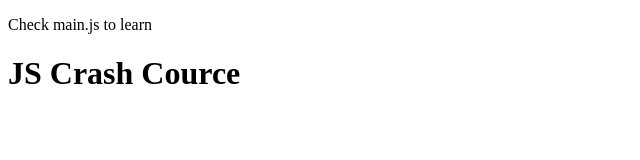
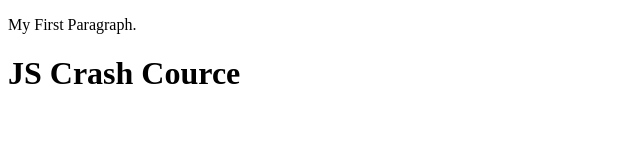
Before and after one commit to PawanDhangar/JavaScript_Essential, a plain HTML site: page Index.html in a window 1280 px wide. Shown: the full height of the page, 0-640 px from the left. Drawn offline with Linux system fonts and the light colour scheme.

Commit message:
Revert "Update Index.html"
This reverts commit 4b65bb48ed4ddc90df84a2512d4cc341ea06770c.

```diff
--- a/Index.html
+++ b/Index.html
@@ -4,13 +4,13 @@
     <meta charset="UTF-8">
     <meta http-equiv="X-UA-Compatible" content="IE=edge">
     <meta name="viewport" content="width=device-width, initial-scale=1.0">
-    <title>JavaScript_Essential_Course</title>
+    <title>Document</title>
 </head>
 <body>
-    <p>Check main.js to learn</p>
+    <p>My First Paragraph.</p>
     <p id="demo"></p>
 
-   <header><h1>JS Crash Cource</h1></header>
+    <header><h1>JS Crash Cource</h1></header>
     <script src="main.js"></script>
 </body>
 </html>
```
